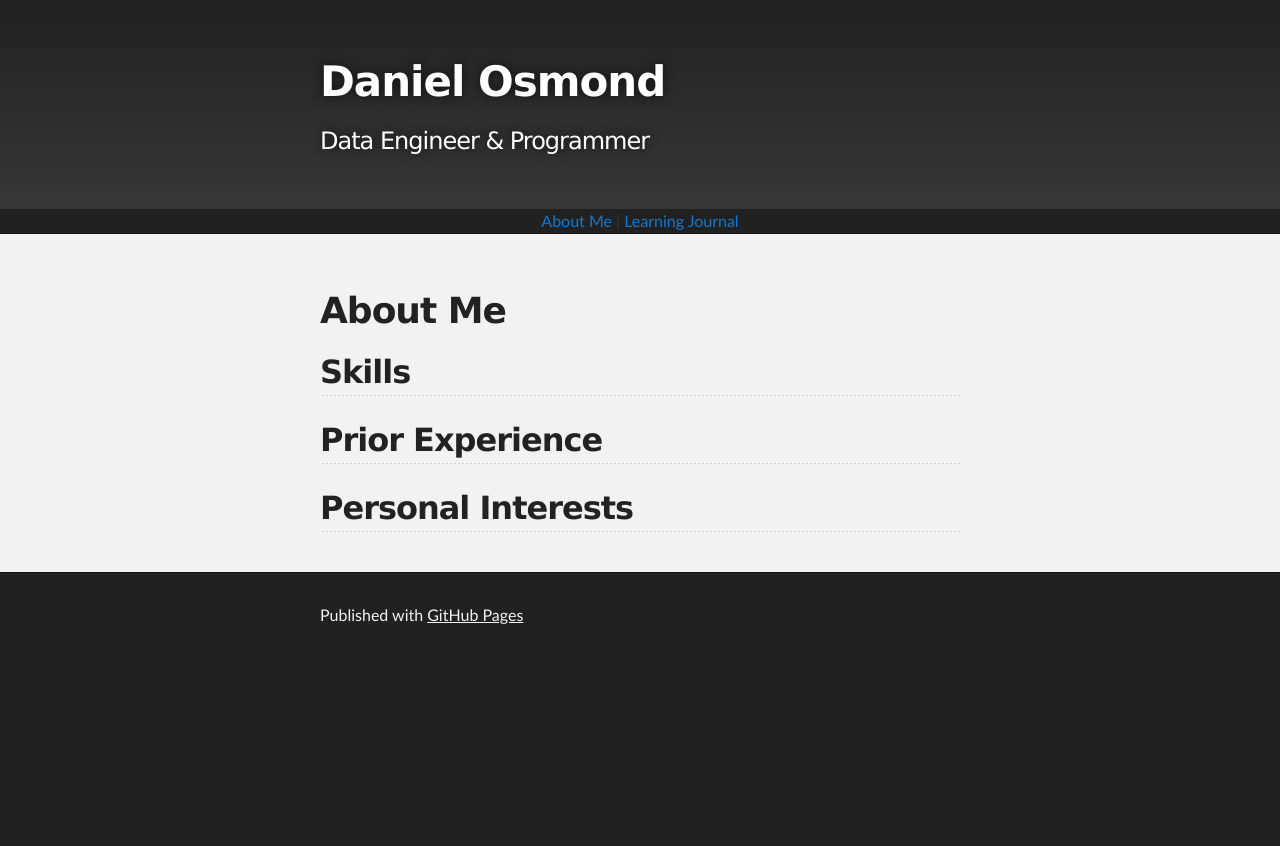
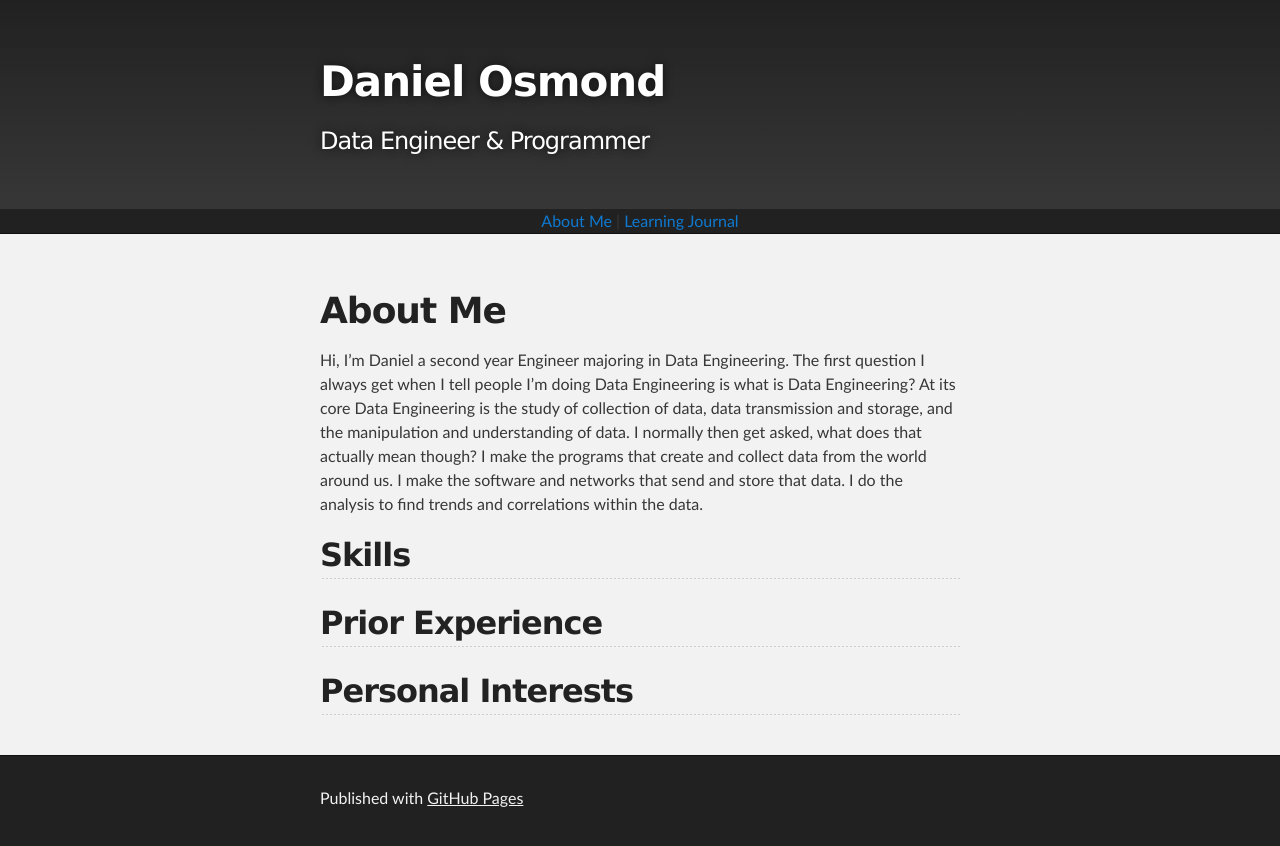
Before and after one commit to 13197963/13197963.github.io, a Jekyll site: the page built from index.md, in a window 1280 px wide. Shown: the top 846 px of the page. Built offline with Jekyll 4.4.1, drawn with Linux system fonts in a browser that asks for light colours; our own code applies the rules of GitHub Pages for plain Markdown files.

Commit message:
Update Files

```diff
--- a/index.md
+++ b/index.md
@@ -2,6 +2,14 @@
 layout: default
 ---
 # About Me
+
+Hi, I'm Daniel a second year Engineer majoring in Data Engineering.
+The first question I always get when I tell people I'm doing Data Engineering is what is Data Engineering?
+At its core Data Engineering is the study of collection of data, data transmission and storage, and the manipulation and understanding of data.
+I normally then get asked, what does that actually mean though?
+I make the programs that create and collect data from the world around us.
+I make the software and networks that send and store that data.
+I do the analysis to find trends and correlations within the data.
 
 ## Skills
 
```
Also changed, not shown: learnJournal.md (+1 -1 lines), 2 other files.
